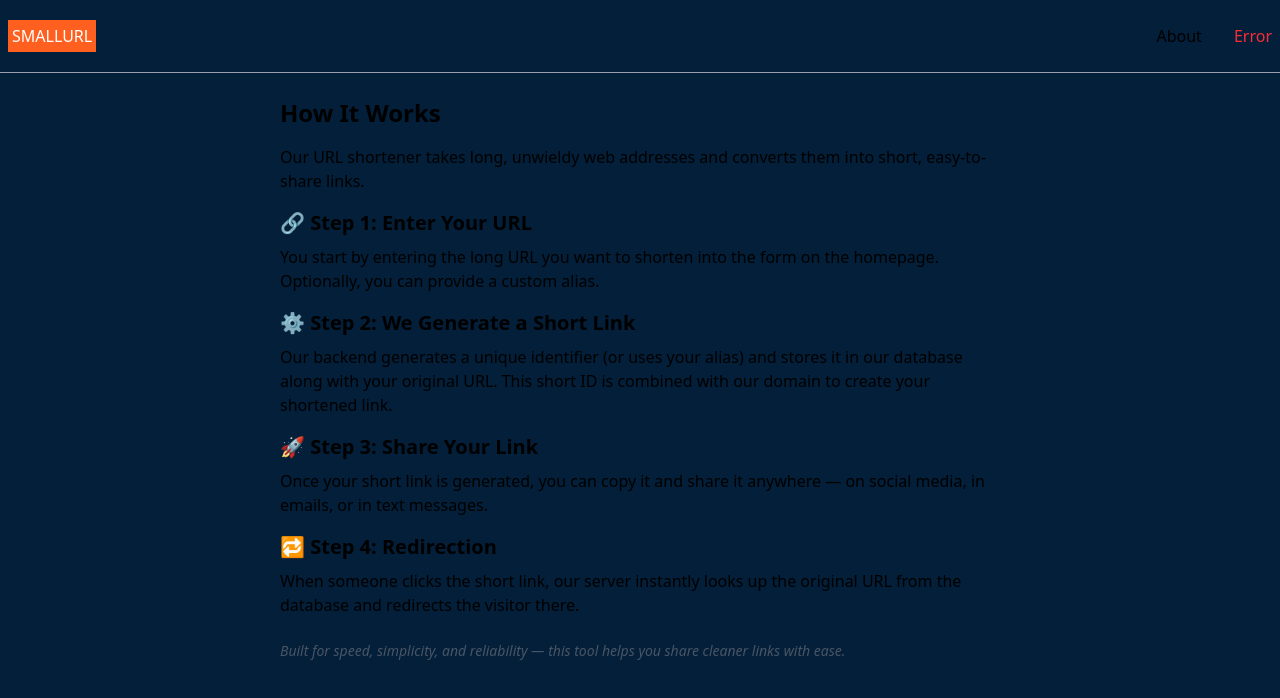
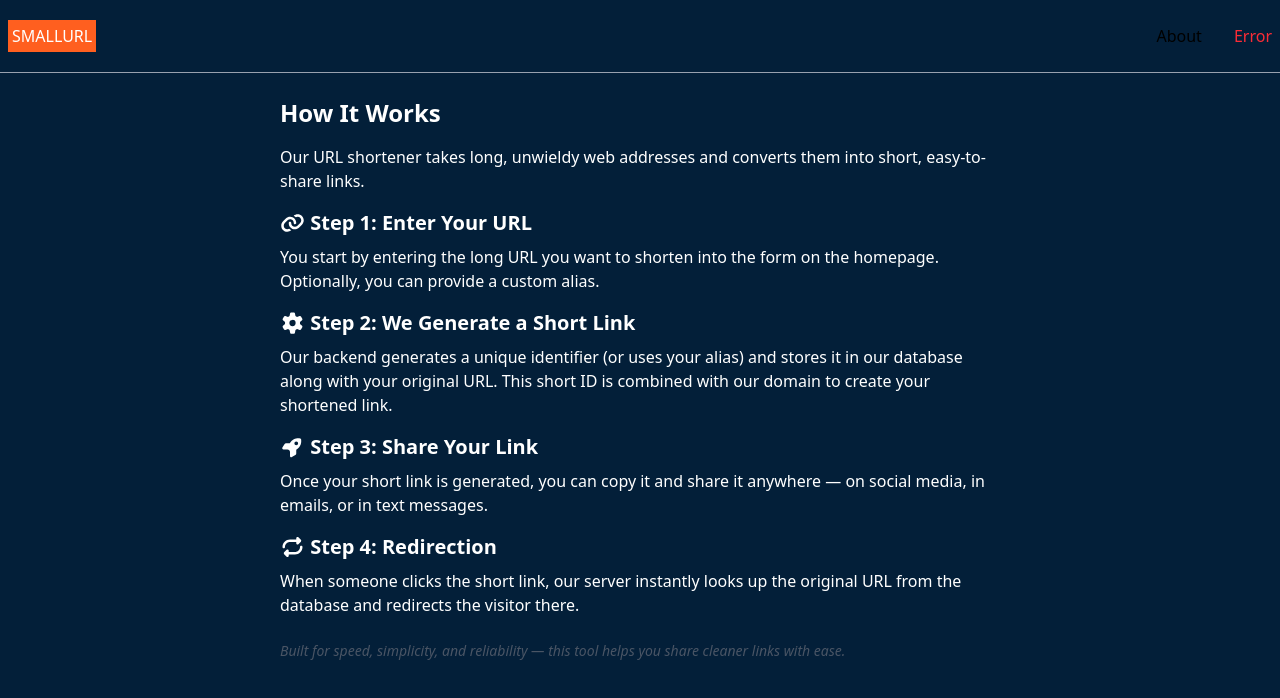
Before and after one commit to guardianprime/url-shortener, a React (Vite) app in the folder FRONTEND/: page /about in a window 1280 px wide. Shown: the top 698 px of the page. Built offline with nearby package versions, Linux system fonts and the light colour scheme; no server answers.

Commit message:
chore: added font awesome icons to the about page

```diff
--- a/FRONTEND/index.html
+++ b/FRONTEND/index.html
@@ -9,6 +9,10 @@
     <link rel="icon" type="image/png" sizes="16x16" href="/favicon-16x16.png" />
     <link rel="manifest" href="/site.webmanifest" />
     <title>Smallurl: url shortener</title>
+    <script
+      src="https://kit.fontawesome.com/bb18af6ae6.js"
+      crossorigin="anonymous"
+    ></script>
   </head>
   <body>
     <div id="root" class="h-screen"></div>
--- a/FRONTEND/package.json
+++ b/FRONTEND/package.json
@@ -11,6 +11,9 @@
   },
   "dependencies": {
     "@fortawesome/fontawesome-free": "^7.0.0",
+    "@fortawesome/fontawesome-svg-core": "^7.1.0",
+    "@fortawesome/free-solid-svg-icons": "^7.1.0",
+    "@fortawesome/react-fontawesome": "^3.1.1",
     "@tailwindcss/vite": "^4.1.11",
     "react": "^19.1.0",
     "react-dom": "^19.1.0",
--- a/FRONTEND/src/components/Hamburger.jsx
+++ b/FRONTEND/src/components/Hamburger.jsx
@@ -15,7 +15,6 @@ export default function Hamburger({ home, urlpage }) {
         const res = await fetch(`${API_BASE_URL}/api/v1/auth/check`);
 
         const data = await res.json();
-        console.log(data)
 
         if (data.isAuthenticated) {
           setIsAuthenticated(true);
--- a/FRONTEND/src/pages/About.jsx
+++ b/FRONTEND/src/pages/About.jsx
@@ -1,9 +1,17 @@
 import Hamburger from "../components/Hamburger";
+import { FontAwesomeIcon } from "@fortawesome/react-fontawesome";
+import {
+  faGear,
+  faRocket,
+  faLink,
+  faRepeat,
+} from "@fortawesome/free-solid-svg-icons";
+
 function Details() {
   return (
     <>
       <Hamburger home={true} />
-      <div className="p-6 max-w-3xl mx-auto">
+      <div className="p-6 max-w-3xl mx-auto text-white">
         <h1 className="text-2xl font-bold mb-4">How It Works</h1>
         <p className="mb-4">
           Our URL shortener takes long, unwieldy web addresses and converts them
@@ -11,7 +19,7 @@ function Details() {
         </p>
 
         <h2 className="text-xl font-semibold mt-4 mb-2">
-          🔗 Step 1: Enter Your URL
+          <FontAwesomeIcon icon={faLink} /> Step 1: Enter Your URL
         </h2>
         <p className="mb-4">
           You start by entering the long URL you want to shorten into the form
@@ -19,7 +27,7 @@ function Details() {
         </p>
 
         <h2 className="text-xl font-semibold mt-4 mb-2">
-          ⚙️ Step 2: We Generate a Short Link
+          <FontAwesomeIcon icon={faGear} /> Step 2: We Generate a Short Link
         </h2>
         <p className="mb-4">
           Our backend generates a unique identifier (or uses your alias) and
@@ -28,7 +36,7 @@ function Details() {
         </p>
 
         <h2 className="text-xl font-semibold mt-4 mb-2">
-          🚀 Step 3: Share Your Link
+          <FontAwesomeIcon icon={faRocket} /> Step 3: Share Your Link
         </h2>
         <p className="mb-4">
           Once your short link is generated, you can copy it and share it
@@ -36,7 +44,7 @@ function Details() {
         </p>
 
         <h2 className="text-xl font-semibold mt-4 mb-2">
-          🔁 Step 4: Redirection
+          <FontAwesomeIcon icon={faRepeat} /> Step 4: Redirection
         </h2>
         <p className="mb-4">
           When someone clicks the short link, our server instantly looks up the
--- a/FRONTEND/src/pages/Login.jsx
+++ b/FRONTEND/src/pages/Login.jsx
@@ -2,6 +2,7 @@
 import { useState } from "react";
 import { Link, useNavigate } from "react-router-dom";
 import API_BASE_URL from "../config/api.js";
+import Hamburger from "../components/Hamburger.jsx";
 
 const Login = () => {
   const [username, setUsername] = useState("");
@@ -39,6 +40,7 @@ const Login = () => {
 
   return (
     <div className="p-4">
+      <Hamburger home={true} urlpage={false} />
       <h2 className="text-2xl mb-4 text-white">Login</h2>
       <form onSubmit={handleSubmit} className="space-y-4 text-white">
         <label htmlFor="username">Username:</label>
@@ -64,7 +66,7 @@ const Login = () => {
           required
         />
         <button
-          className="bg-blue-600 text-white px-4 py-2 rounded text-white"
+          className="bg-blue-600  px-4 py-2 rounded text-white"
           type="submit"
         >
           Log In
--- a/FRONTEND/src/pages/Signup.jsx
+++ b/FRONTEND/src/pages/Signup.jsx
@@ -1,6 +1,7 @@
 import { useState } from "react";
 import { useNavigate, Link } from "react-router-dom";
 import API_BASE_URL from "../config/api.js";
+import Hamburger from "../components/Hamburger.jsx";
 
 function Signup() {
   const [username, setUsername] = useState("");
@@ -40,6 +41,7 @@ function Signup() {
 
   return (
     <div className="p-4">
+      <Hamburger home={true} urlpage={false} />
       <h2 className="text-2xl mb-4 text-white">Sign Up</h2>
       <form onSubmit={handleSubmit} className="space-y-4 text-white">
         <div>
```
Also changed, not shown: 1 other file (tests, documents, lock files or other folders).
